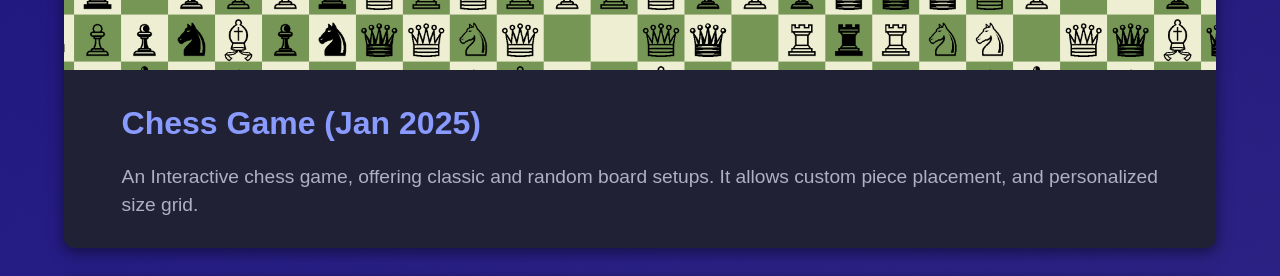
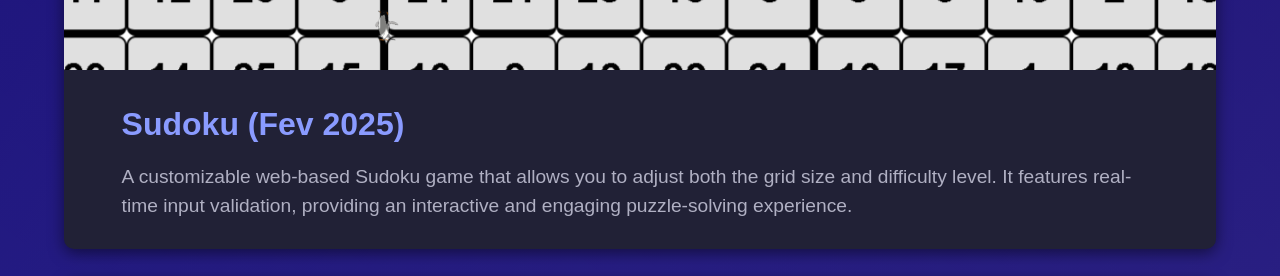
Before and after one commit to Wartets/Wartets, a plain HTML site: page index.html in a window 1280 px wide. Shown: the part 917-1193 px from the top of the page. Drawn offline with nearby package versions, Linux system fonts and the light colour scheme.

Commit message:
Sudoku update

```diff
--- a/index.html
+++ b/index.html
@@ -29,6 +29,17 @@
         <p>Explore my interactive simulations, experiments, and creations.</p>
     </header>
     <main>
+		<div class="project-card" onclick="window.open('https://wartets.github.io/Sudoku/', '_blank')">
+			<div class="image-container">
+				<img src="img/Sudoku-card.png" alt="Sudoku project preview">
+			</div>
+			<div class="content-container">
+				<h2>Sudoku (Fev 2025)</h2>
+				<p>A customizable web-based Sudoku game that allows you to adjust both the grid size and difficulty level.
+				It features real-time input validation, providing an interactive and engaging puzzle-solving experience.</p>
+			</div>
+		</div>
+
 		<div class="project-card reverse" onclick="window.open('https://wartets.github.io/Chess-Game/', '_blank')">
 			<div class="image-container">
 				<img src="img/Chess-card.png" alt="Chess Game preview">
```
Also changed, not shown: img/Sudoku-card.png (added).
